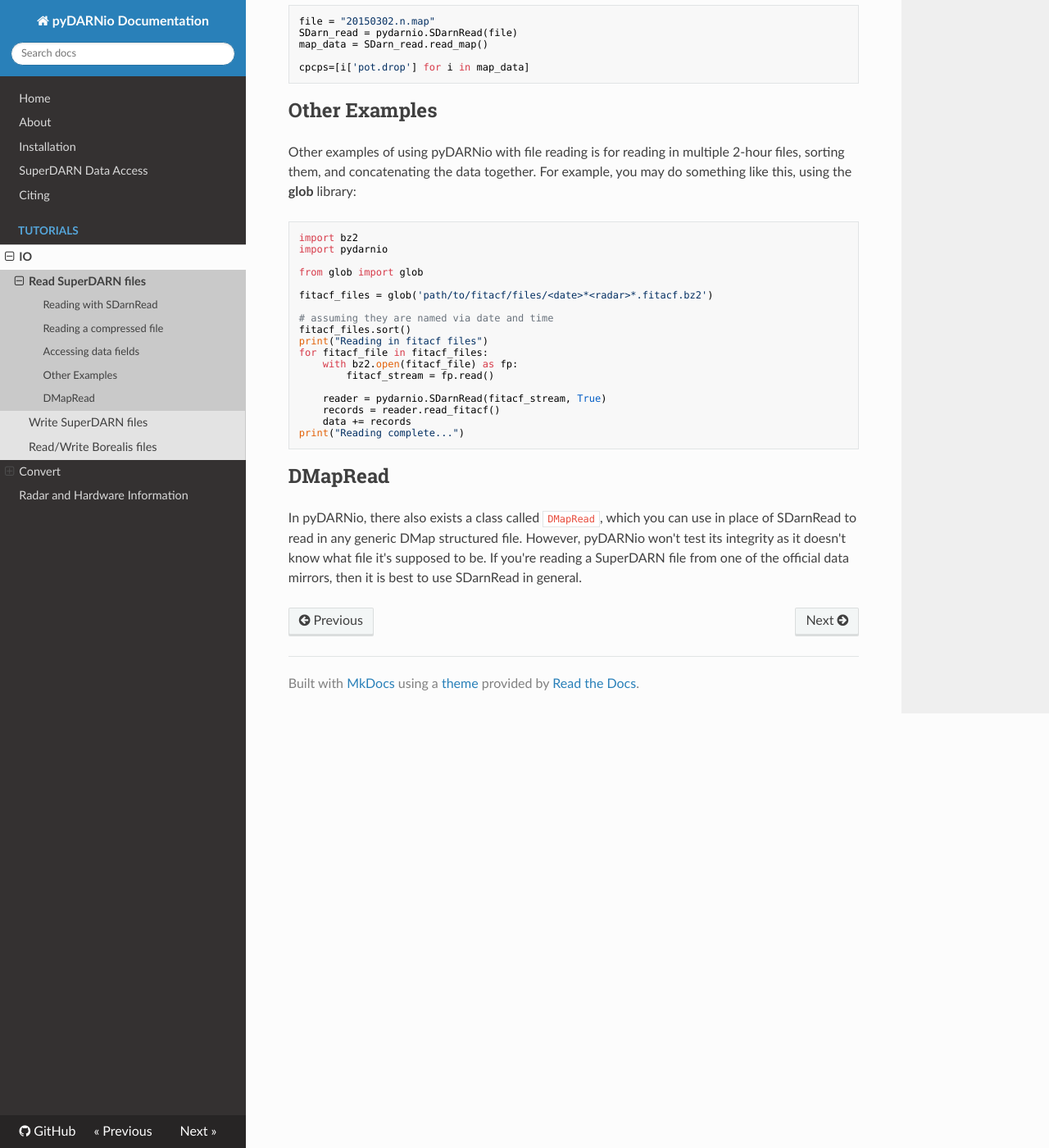
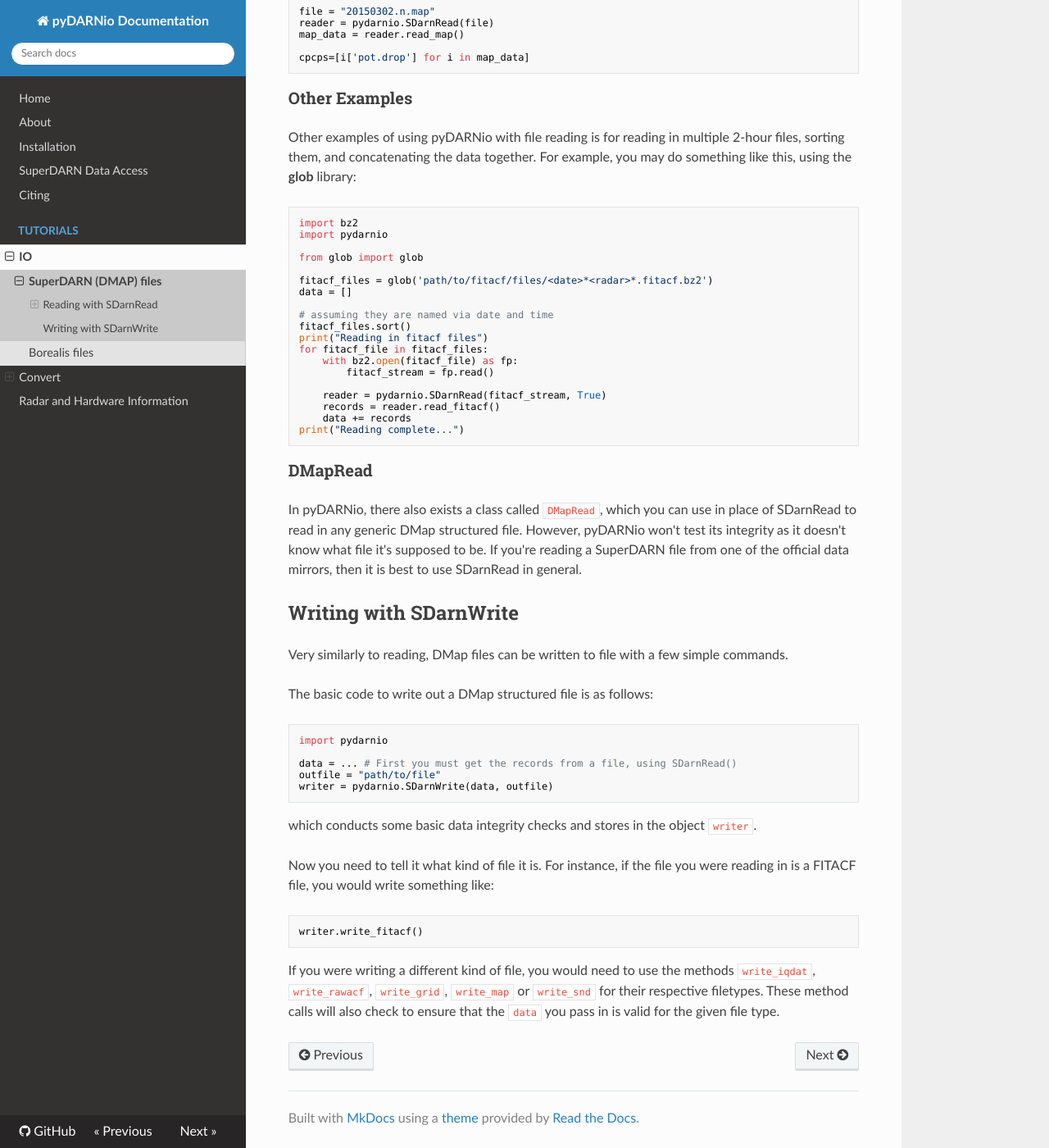
Before and after one commit to SuperDARN/pyDARNio, an MkDocs documentation site: the page built from docs/user/SDarn.md, in a window 1280 px wide and 1400 px high, scrolled down 1475 px. Shown: the whole window at 82% size. Built offline with MkDocs 1.6.1, drawn with Linux system fonts in a browser that asks for light colours; nearby versions of some CDN libraries; some of the changed text lies outside the part shown.

Commit message:
Updated the docs to include `SDarnWrite`

````diff
--- a/docs/user/SDarnRead.md
+++ b/docs/user/SDarn.md
@@ -1,4 +1,4 @@
-# Reading in DMap structured SuperDARN data files
+# DMap structured SuperDARN data file I/O
 ---
 
 Data Map (DMap) is a binary self-describing format that was developed by Rob Barnes.
@@ -21,17 +21,17 @@ The basic code to read in a DMap structured file is as follows:
 import pydarnio
 
 file = "path/to/file"
-SDarn_read = pydarnio.SDarnRead(file)
+reader = pydarnio.SDarnRead(file)
 ```
-which puts the file contents into a Python class called `SDarn_read`.
+which puts the file contents into a Python object called `reader`.
 
 Now you need to tell it what kind of file it is. For instance, if the file you were reading in is a FITACF file, you would write something like:
 ```python
-fitacf_data = SDarn_read.read_fitacf()
+fitacf_data = reader.read_fitacf()
 ```
-where the named variable `fitacf_data` is a python dictionary list containing all the data in the file. If you were reading a different kind of file, you would need to use the methods `read_iqdat`, `read_rawacf`, `read_grid` or `read_map` for their respective filetypes.
+where the named variable `fitacf_data` is a python dictionary list containing all the data in the file. If you were reading a different kind of file, you would need to use the methods `read_iqdat`, `read_rawacf`, `read_grid`, `read_map`, or `read_snd` for their respective filetypes.
 
-## Reading a compressed file
+### Reading a compressed file
 
 To read a compressed file like **bz2** (commonly used for SuperDARN data products), you will need to use [bz2 library](https://docs.python.org/3/library/bz2.html).
 The `SDarnRead` class allows the user to provide the file data as a stream of data which is what the **bz2** returns when it reads a compressed file:
@@ -39,7 +39,7 @@ The `SDarnRead` class allows the user to provide the file data as a stream of da
 import bz2
 import pydarnio
 
-fitacf_file = path/to/file.bz2
+fitacf_file = "path/to/file.bz2"
 with bz2.open(fitacf_file) as fp:
       fitacf_stream = fp.read()
 
@@ -47,22 +47,22 @@ reader = pydarnio.SDarnRead(fitacf_stream, True)
 records = reader.read_fitacf()
 ```
 
-## Accessing data fields
+### Accessing data fields
 To see the names of the variables you've loaded in and now have access to, try using the `keys()` method:
 ```python
-print(fitacf_data[0].keys())
+print(records[0].keys())
 ```
 which will tell you all the variables in the first [0th] record.
 
 Let's say you loaded in a MAP file, and wanted to grab the cross polar-cap potentials for each record:
 ```python
 file = "20150302.n.map"
-SDarn_read = pydarnio.SDarnRead(file)
-map_data = SDarn_read.read_map()
+reader = pydarnio.SDarnRead(file)
+map_data = reader.read_map()
 
 cpcps=[i['pot.drop'] for i in map_data]
 ```
-## Other Examples
+### Other Examples
 
 Other examples of using pyDARNio with file reading is for reading in multiple 2-hour files, sorting them, and concatenating the data together.
 For example, you may do something like this, using the **glob** library:
@@ -74,6 +74,7 @@ import pydarnio
 from glob import glob
 
 fitacf_files = glob('path/to/fitacf/files/<date>*<radar>*.fitacf.bz2')
+data = []
 
 # assuming they are named via date and time
 fitacf_files.sort()
@@ -88,6 +89,27 @@ for fitacf_file in fitacf_files:
 print("Reading complete...")
 ```
 
-## DMapRead
+### DMapRead
 
 In pyDARNio, there also exists a class called `DMapRead`, which you can use in place of SDarnRead to read in any generic DMap structured file. However, pyDARNio won't test its integrity as it doesn't know what file it's supposed to be. If you're reading a SuperDARN file from one of the official data mirrors, then it is best to use SDarnRead in general.
+
+## Writing with SDarnWrite
+
+Very similarly to reading, DMap files can be written to file with a few simple commands.
+
+The basic code to write out a DMap structured file is as follows:
+```python
+import pydarnio
+
+data = ... # First you must get the records from a file, using SDarnRead()
+outfile = "path/to/file"
+writer = pydarnio.SDarnWrite(data, outfile)
+```
+which conducts some basic data integrity checks and stores in the object `writer`.
+
+Now you need to tell it what kind of file it is. For instance, if the file you were reading in is a FITACF file, you would write something like:
+```python
+writer.write_fitacf()
+```
+If you were writing a different kind of file, you would need to use the methods `write_iqdat`, `write_rawacf`, `write_grid`, `write_map` or `write_snd` for their respective filetypes.
+These method calls will also check to ensure that the `data` you pass in is valid for the given file type.
--- a/mkdocs.yml
+++ b/mkdocs.yml
@@ -14,9 +14,8 @@ nav:
     - Citing: user/citing.md
     - Tutorials:
         - IO:
-            - Read SuperDARN files: user/SDarnRead.md
-            - Write SuperDARN files: user/SDarnWrite.md
-            - Read/Write Borealis files: user/BorealisIO.md
+            - SuperDARN (DMAP) files: user/SDarn.md
+            - Borealis files: user/BorealisIO.md
         - Convert:
-            - Borealis to SuperDARN: user/Borealis2SuperDARN.md
+            - Borealis to SuperDARN (DMAP): user/Borealis2SuperDARN.md
         - Radar and Hardware Information: user/hardware.md
````
Also changed, not shown: docs/index.md (+3 -4 lines), docs/user/citing.md (+0 -4 lines), docs/user/SDarnWrite.md (deleted).
